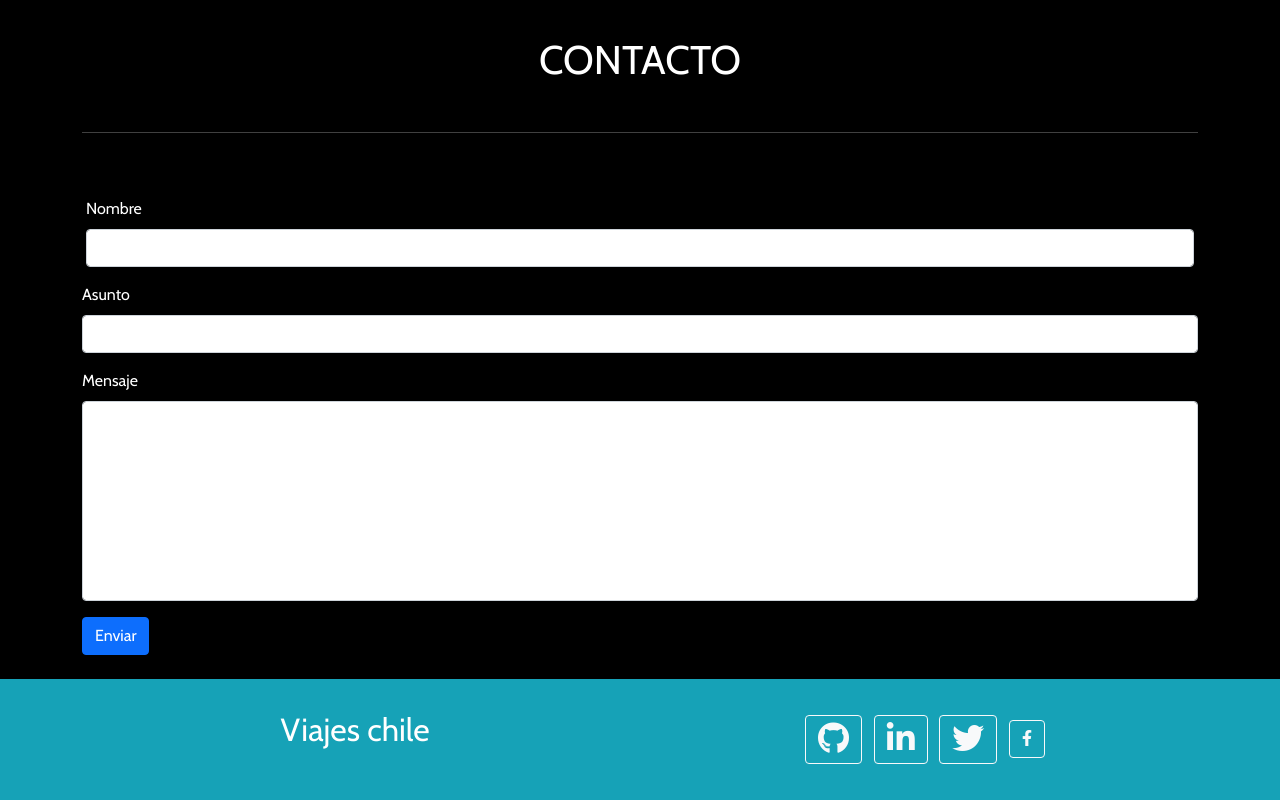
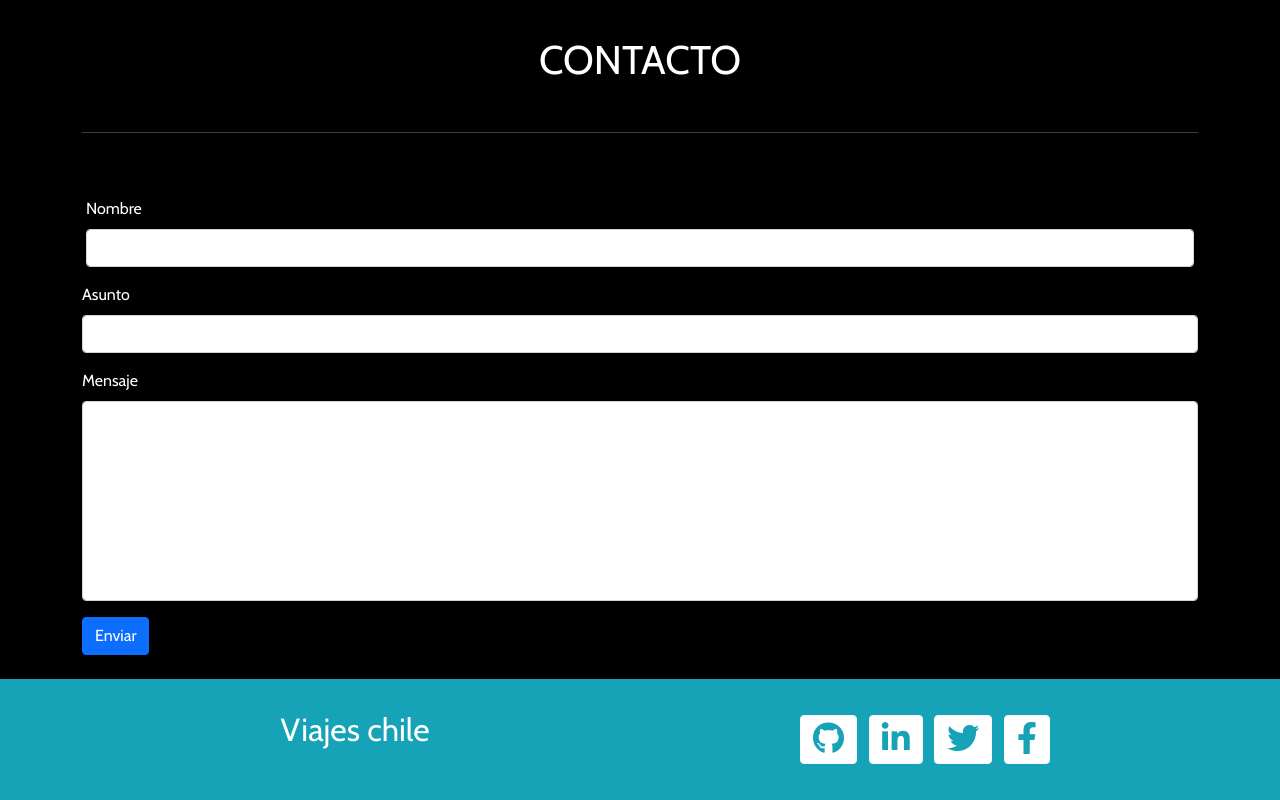
Before and after one commit to juancarlosgs1/desafioviajeschile, a plain HTML site: page index.html in a window 1280 px wide. Shown: the part 2291-3091 px from the top of the page. Drawn offline with nearby package versions, Linux system fonts and the light colour scheme.

Commit message:
cambio color iconos font awesome

```diff
--- a/assets/css/style.css
+++ b/assets/css/style.css
@@ -33,3 +33,8 @@ body{
 html{
     scroll-behavior: auto !important;
 }
+
+.font-aw{
+    color: #16a2b7;
+    background-color:white;
+}
--- a/index.html
+++ b/index.html
@@ -277,7 +277,7 @@
             </div>
 
             <button type="button" class="btn btn-primary" data-bs-toggle="tooltip" data-bs-placement="right"
-                title="Tooltip on right">
+                title="Envia tu formulario">
                 Enviar
             </button>
         </form> <br>
@@ -297,20 +297,20 @@
                 <div class="col-12 col-sm-6 py-2 text-center ">
                     <div>
                         <!--Github-->
-                        <a class="btn btn-outline-light m-1 " href="https://github.com" role="button"><i
-                                class="fab fa-github fa-2x"></i></a>
+                        <a class=" btn btn-outline-light font-aw m-1 " href="https://github.com" role="button"><i
+                                class="fab fa-github fa-2x "></i></a>
 
                         <!--Linkedin -->
-                        <a class="btn btn-outline-light m-1" href="https://cl.linkedin.com" role="button"><i
+                        <a class="btn btn-outline-light font-aw  m-1" href="https://cl.linkedin.com" role="button"><i
                                 class="fab fa-linkedin-in fa-2x"></i></a>
                         <!-- Twitter -->
-                        <a class="btn btn-outline-light m-1 " href="https://twitter.com/?lang=es" role="button"><i
+                        <a class="btn btn-outline-light font-aw  m-1 " href="https://twitter.com/?lang=es" role="button"><i
                                 class="fab fa-twitter fa-2x"></i></a>
 
 
                         <!-- Facebook -->
-                        <a class="btn btn-outline-light  m-1" href="https://www.facebook.com/" role="button"><i
-                                class="fab fa-facebook-f fa-2.5x"></i></a>
+                        <a class="btn btn-outline-light font-aw  m-1" href="https://www.facebook.com/" role="button"><i
+                                class="fab fa-facebook-f fa-2x"></i></a>
 
 
                     </div>
```
